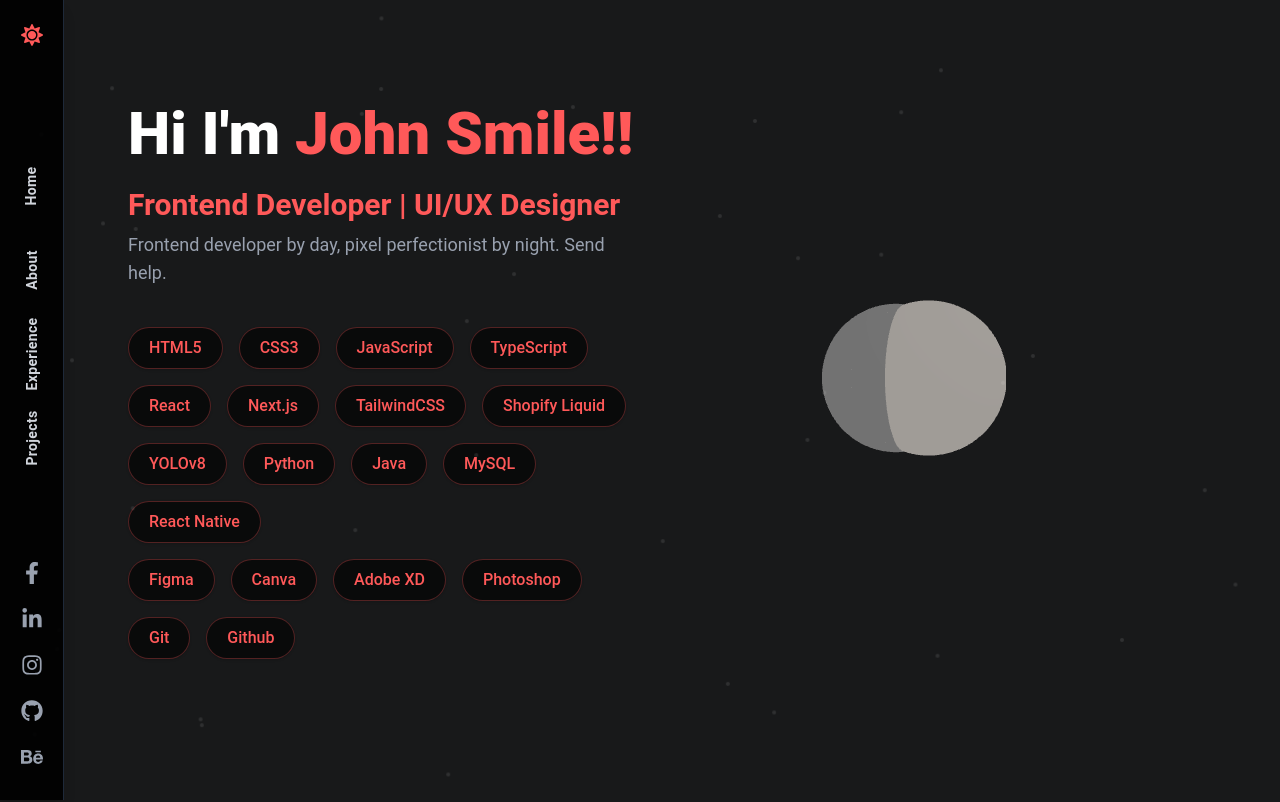
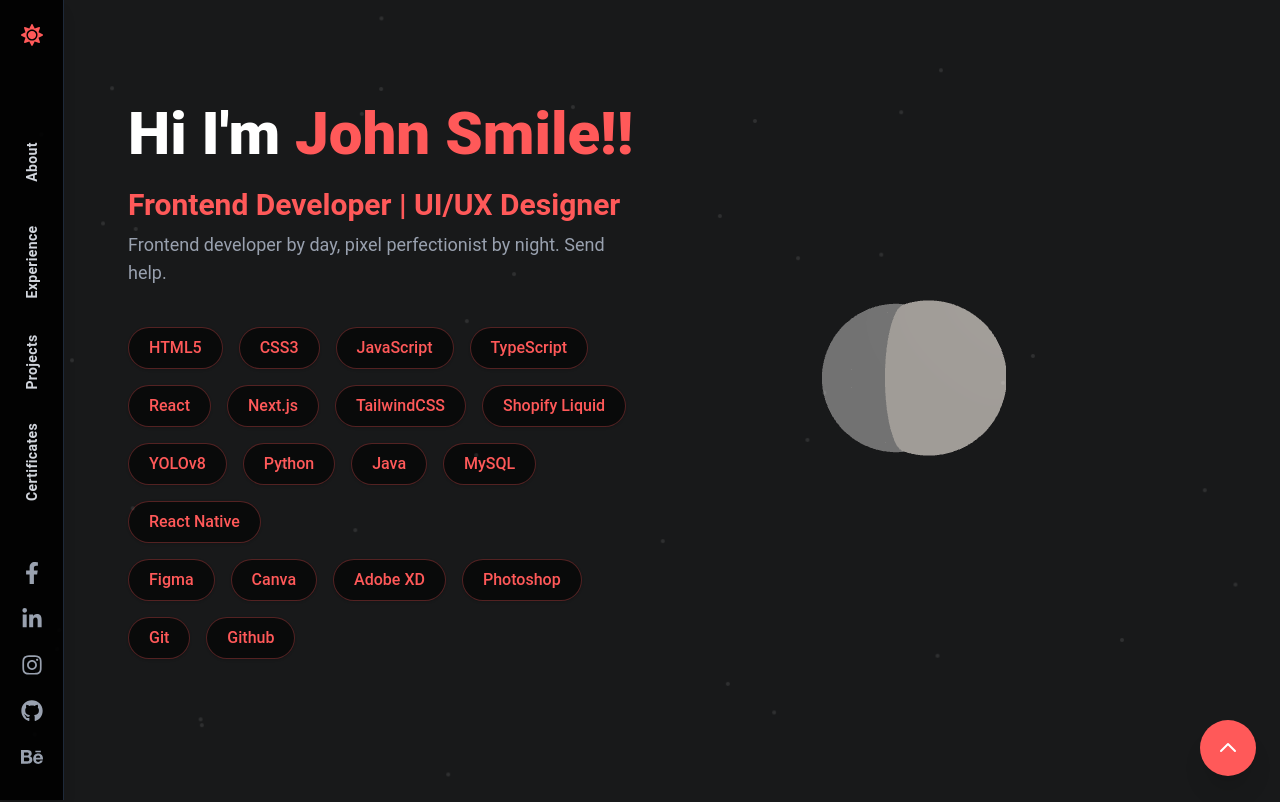
Before and after one commit to Redkuroo/smile-portfolio-v2, a Next.js app: page / in a window 1280 px wide. Shown: the top 802 px of the page. Built offline with nearby package versions, Linux system fonts and the light colour scheme.

Commit message:
added a sticky bottom-right button in layout.js

```diff
--- a/app/Sidebar.js
+++ b/app/Sidebar.js
@@ -5,10 +5,10 @@
 import { FaFacebookF, FaLinkedinIn, FaInstagram, FaGithub, FaBehance, FaSun, FaMoon, FaBars, FaTimes } from 'react-icons/fa';
 
 const navLinks = [
-  { href: "#home", label: "Home" },
   { href: "#about", label: "About" },
   { href: "#experience", label: "Experience" },
   { href: "#projects", label: "Projects" },
+  { href: "#certificates", label: "Certificates" },
 ];
 
 const socials = [
@@ -61,7 +61,7 @@
               <Link
                 key={link.href}
                 href={link.href}
-                className="group relative text-gray-300 font-semibold text-sm px-2 py-2 w-full flex justify-center items-center rounded transition-colors duration-200"
+                className="group relative text-gray-300 font-semibold text-sm px-4 py-4 w-full flex justify-center items-center rounded transition-colors duration-200"
               >
                 <span className="block -rotate-90 whitespace-nowrap tracking-wide transition-colors duration-200 group-hover:text-[var(--accent)]">
                   {link.label}
--- /dev/null
+++ b/app/components/ScrollTopButton.js
@@ -0,0 +1,23 @@
+"use client";
+import React from "react";
+
+export default function ScrollTopButton() {
+  return (
+    <button
+      type="button"
+      title="Go to top (double-click to go home)"
+      onClick={() => {
+        if (typeof window !== "undefined") window.scrollTo({ top: 0, behavior: "smooth" });
+      }}
+      onDoubleClick={() => {
+        if (typeof window !== "undefined") window.location.href = "/";
+      }}
+      className="fixed right-6 bottom-6 z-50 w-14 h-14 rounded-full bg-[var(--accent)] text-white flex items-center justify-center shadow-xl hover:scale-105 transition-transform"
+      aria-label="Scroll to top or go home"
+    >
+      <svg xmlns="http://www.w3.org/2000/svg" className="h-6 w-6" fill="none" viewBox="0 0 24 24" stroke="currentColor">
+        <path strokeLinecap="round" strokeLinejoin="round" strokeWidth={2} d="M5 15l7-7 7 7" />
+      </svg>
+    </button>
+  );
+}
--- a/app/layout.js
+++ b/app/layout.js
@@ -1,6 +1,7 @@
 import { Geist, Geist_Mono } from "next/font/google";
 import "./globals.css";
 import Sidebar from "./Sidebar";
+import ScrollTopButton from "./components/ScrollTopButton";
 import { ThemeProvider } from "./ThemeProvider";
 
 const geistSans = Geist({
@@ -25,6 +26,9 @@
         <ThemeProvider>
           <Sidebar />
           {children}
+
+          {/* Sticky bottom-right button (client component) */}
+          <ScrollTopButton />
         </ThemeProvider>
       </body>
     </html>
```
